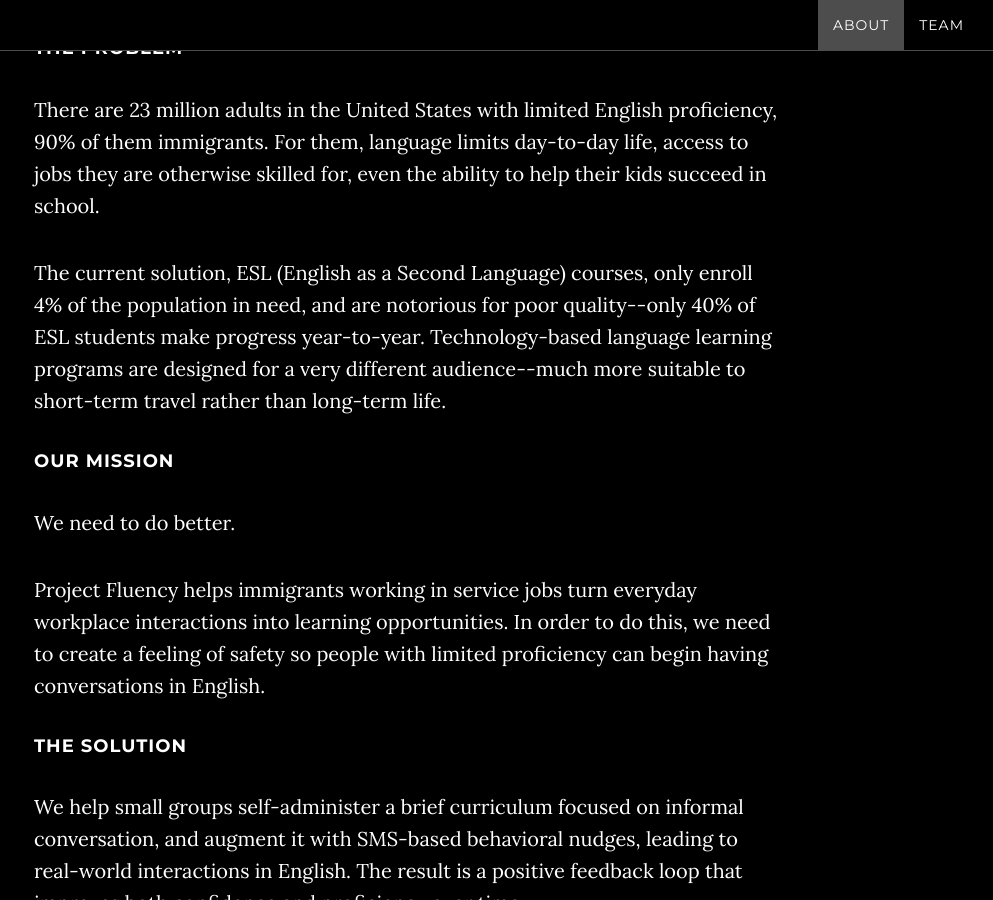
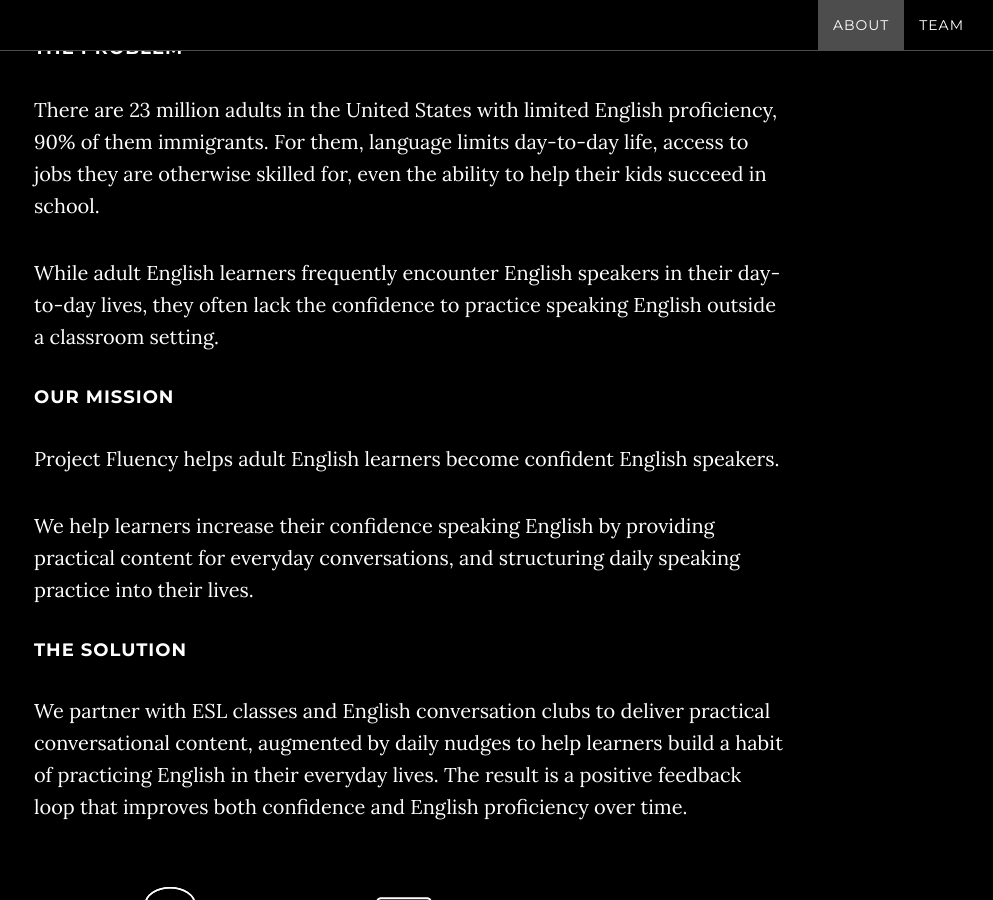
Before and after one commit to mayasussman/ProjectFluency.github.io, a Jekyll site: the page built from index.html, in a window 1280 px wide and 900 px high, scrolled down 1129 px. Shown: the whole window, without its empty margins (231-1224 px from the left). Built offline with Jekyll 4.4.1, drawn with Linux system fonts in a browser that asks for light colours; some of the changed text lies outside the part shown.

Commit message:
Tradeshow updates

```diff
--- a/_includes/about.html
+++ b/_includes/about.html
@@ -7,16 +7,16 @@
                 <h4>The Problem</h4>
                 <p> There are 23 million adults in the United States with limited English proficiency, 90% of them immigrants. For them, language limits day-to-day life, access to jobs they are otherwise skilled for, even the ability to help their kids succeed in school.  </p>
 
-                <p> The current solution, ESL (English as a Second Language) courses, only enroll 4% of the population in need, and are notorious for poor quality--only 40% of ESL students make progress year-to-year. Technology-based language learning programs are designed for a very different audience--much more suitable to short-term travel rather than long-term life. </p>
+                <p> While adult English learners frequently encounter English speakers in their day-to-day lives, they often lack the confidence to practice speaking English outside a classroom setting. </p>
 
                 <h4>Our Mission</h4>
 
-                <p> We need to do better. </p>
-                <p> Project Fluency helps immigrants working in service jobs turn everyday workplace interactions into learning opportunities. In order to do this, we need to create a feeling of safety so people with limited proficiency can begin having conversations in English. </p>
+                <p> Project Fluency helps adult English learners become confident English speakers. </p>
+                <p> We help learners increase their confidence speaking English by providing practical content for everyday conversations, and structuring daily speaking practice into their lives. </p>
 
                 <h4>The Solution</h4>
 
-                <p> We help small groups self-administer a brief curriculum focused on informal conversation, and augment it with SMS-based behavioral nudges, leading to real-world interactions in English. The result is a positive feedback loop that improves both confidence and proficiency over time. </p>
+                <p> We partner with ESL classes and English conversation clubs to deliver practical conversational content, augmented by daily nudges to help learners build a habit of practicing English in their everyday lives. The result is a positive feedback loop that improves both confidence and English proficiency over time. </p>
 
                 <div class="row">
                     <div class="col-sm-4 tcenter">
```
Also changed, not shown: other parts of _includes/about.html (+1 -1 lines).
